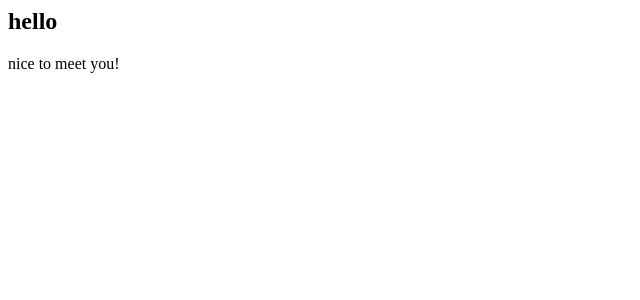
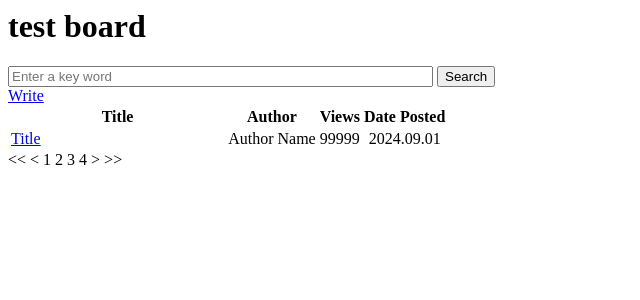
Before and after one commit to kmin1231/node.js, a Node server app: page / in a window 1280 px wide. Shown: the top 300 px of the page, without its empty margins (0-640 px from the left). Run offline with Node 20, Linux system fonts and the light colour scheme; some libraries are stand-ins or nearby versions.

Commit message:
✨ feat: add 'list' UI for test board

```diff
--- a/backend_9791191905274/chapter07_board/board/app.js
+++ b/backend_9791191905274/chapter07_board/board/app.js
@@ -14,7 +14,7 @@ app.set("view engine", "handlebars");
 app.set("views", __dirname + "/views");
 
 app.get("/", (req, res) => {
-    res.render("home", { title: "hello", message: "nice to meet you!" });
+    res.render("home", { title: "test board" });
 });
 
 app.listen(3000);
--- a/backend_9791191905274/chapter07_board/board/views/home.handlebars
+++ b/backend_9791191905274/chapter07_board/board/views/home.handlebars
@@ -1,4 +1,42 @@
 {{!-- home.handlebars --}}
 
-<h2>{{ title }}</h2>
-<p>{{ message }}</p>
+<h1>{{title}}</h1>
+
+<input type="text" name="search" id="search" value="" size="50" placeholder="Enter a key word" />
+<button>Search</button>
+<br />
+
+<a href="/write">Write</a>
+<br />
+
+<div>
+    <table>
+        <thead>
+            <tr>
+                <th width="50%">Title</th>
+                <th>Author</th>
+                <th>Views</th>
+                <th>Date Posted</th>
+            </tr>
+        </thead>
+        <tbody>
+            <tr>
+                <td><a href="/detail/">Title</a></td>
+                <td align="center">Author Name</td>
+                <td align="center">99999</td>
+                <td align="center">2024.09.01</td>
+            </tr>
+        </tbody>
+    </table>
+</div>
+
+<div>
+    <a>&lt;&lt;</a>
+    <a>&lt;</a>
+    <a>1</a>
+    <a>2</a>
+    <a>3</a>
+    <a>4</a>
+    <a>&gt;</a>
+    <a>&gt;&gt;</a>
+</div>
```
